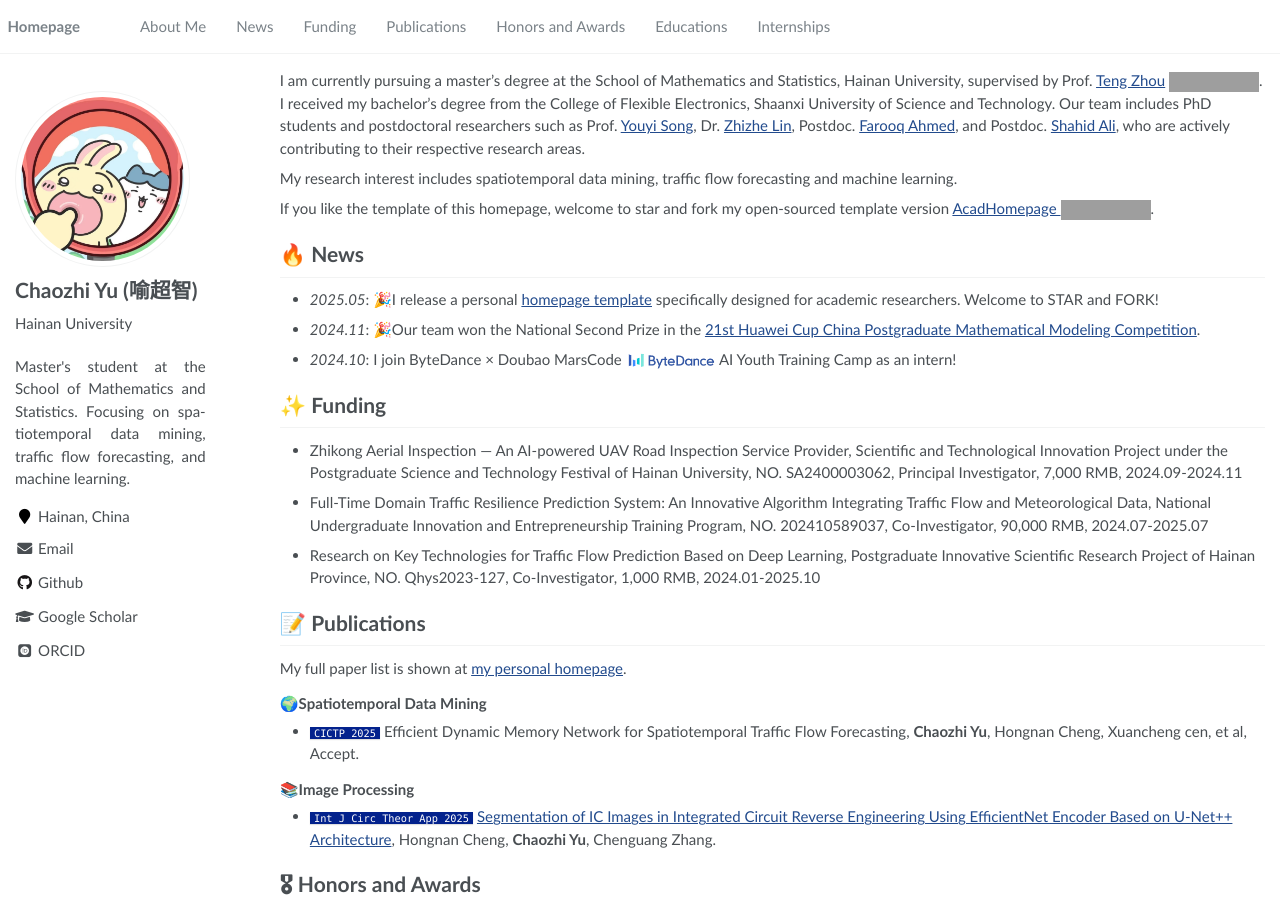
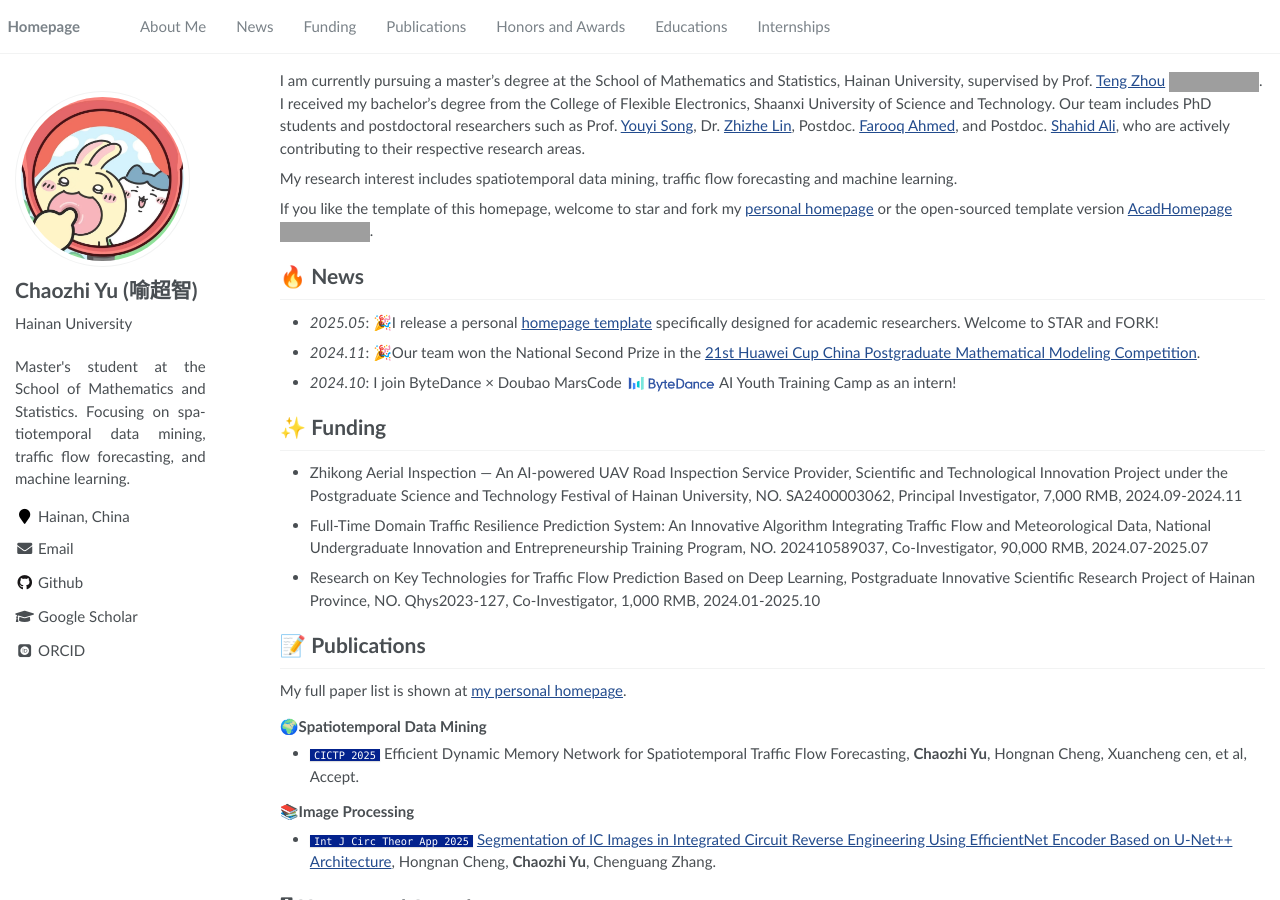
Before and after one commit to yuchaozhi/yuchaozhi.github.io, a Jekyll site: the page built from _pages/about.md, in a window 1280 px wide and 900 px high. Built offline with Jekyll 4.4.1, drawn with Linux system fonts in a browser that asks for light colours; some web fonts are replaced; grey boxes are pictures that could not be loaded.

Commit message:
update about page

```diff
--- a/_pages/about.md
+++ b/_pages/about.md
@@ -10,7 +10,7 @@ redirect_from:
 <span class='anchor' id='about-me'></span>
 {% include_relative includes/intro.md %}
 
-If you like the template of this homepage, welcome to star and fork my open-sourced template version [AcadHomepage ![](https://img.shields.io/github/stars/RayeRen/acad-homepage.github.io?style=social)](https://github.com/RayeRen/acad-homepage.github.io).
+If you like the template of this homepage, welcome to star and fork my [personal homepage](https://github.com/yuchaozhi/yuchaozhi.github.io) or the open-sourced template version [AcadHomepage ![](https://img.shields.io/github/stars/RayeRen/acad-homepage.github.io?style=social)](https://github.com/RayeRen/acad-homepage.github.io).
 
 {% include_relative includes/news.md %}
 
```
